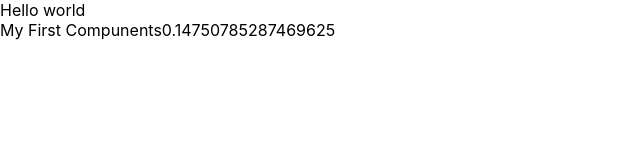
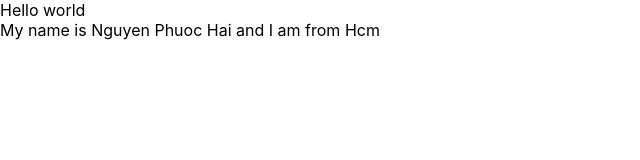
Before and after one commit to bingamen1123a/testDemoReact, a React (Create React App) app: page / in a window 1280 px wide. Shown: the top 160 px of the page, without its empty margins (0-640 px from the left). Built offline with nearby package versions, Linux system fonts and the light colour scheme.

Commit message:
state object

```diff
--- a/src/App.js
+++ b/src/App.js
@@ -3,28 +3,37 @@ import './App.css';
 import { useDispatch, useSelector } from 'react-redux';
 import { increaseCounter, decreaseCounter } from './redux/action/counterAction';
 import MyComponents from './components/MyComponents'; // import file Mycomponents.js
+import React from 'react';
 
-const App = () => {
-  const count = useSelector(state => state.counter.count);
-  const dispatch = useDispatch();
-
+class App extends React.Component {
+  render() {
     return (
       <div>
         Hello world
         <MyComponents></MyComponents>
       </div>
-    // <div className="App">
-    //   <header className="App-header">
-    //     <img src={logo} className="App-logo" alt="logo" />
-    //     <p>
-    //       Hello world React new Project
-    //     </p>
-    //     <div>Count = {count}</div>
-    //     <button onClick={() => dispatch(increaseCounter())}>Increase</button>
-    //     <button onClick={() => dispatch(decreaseCounter())}>Decrease</button>
-    //   </header>
-    // </div>
     );
   }
+}
+
+
+// const App = () => {
+//   const count = useSelector(state => state.counter.count);
+//   const dispatch = useDispatch();
+
+//   return (
+//     <div className="App">
+//       <header className="App-header">
+//         <img src={logo} className="App-logo" alt="logo" />
+//         <p>
+//           Hello world React new Project
+//         </p>
+//         <div>Count = {count}</div>
+//         <button onClick={() => dispatch(increaseCounter())}>Increase</button>
+//         <button onClick={() => dispatch(decreaseCounter())}>Decrease</button>
+//       </header>
+//     </div>
+//   );
+// }
 
 export default App;
--- a/src/components/MyComponents.js
+++ b/src/components/MyComponents.js
@@ -5,11 +5,17 @@ import React from "react"; // IMPORT React
 
 // thua ke lai Component cua react
 class MyComponents extends React.Component {
+
+    state = {
+        name: 'Nguyen Phuoc Hai',
+        age: 22,
+        address: 'Hcm'
+    }
     // JSX
     render() {
         return (
-            <div> My First Compunents
-                {Math.random()}
+            <div>
+                My name is {this.state.name} and I am from {this.state.address}
             </div>
         );
 
```
Lines whose indentation alone changed are shown as unchanged.
